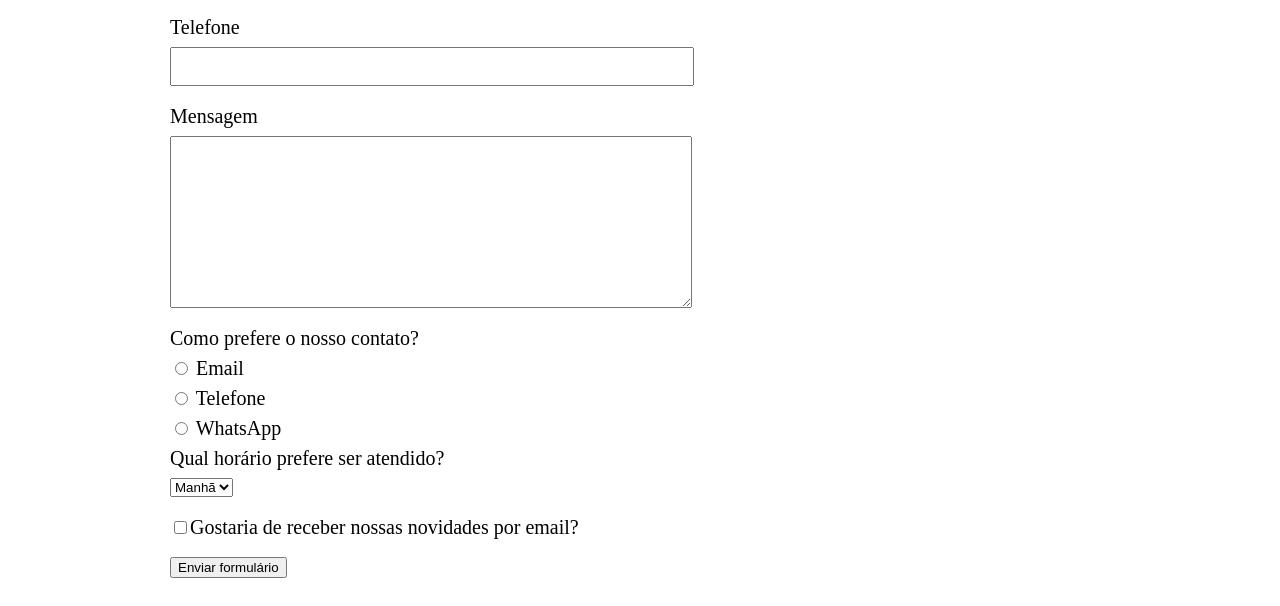
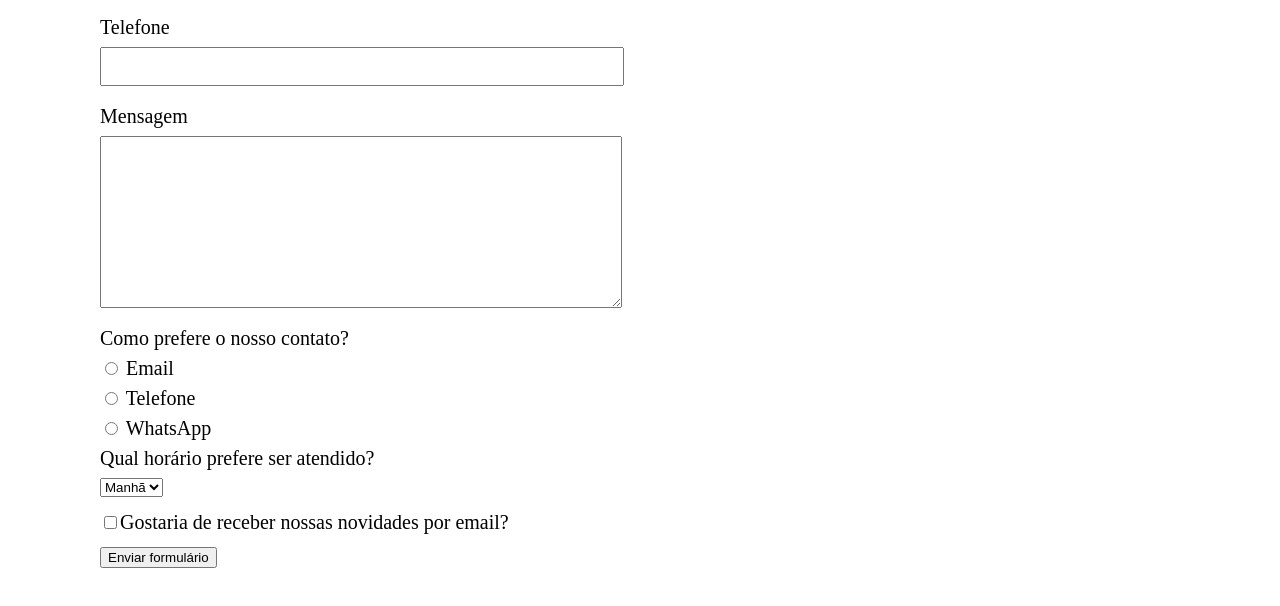
Before and after one commit to tiagolima05/Barbearia-Alura, a plain HTML site: page contato.html in a window 1280 px wide. Shown: the part 494-1100 px from the top of the page. Drawn offline with Linux system fonts and the light colour scheme.

Commit message:
Adcinado img e mudança no style.css

```diff
--- a/style.css
+++ b/style.css
@@ -92,7 +92,7 @@ footer {
 
 main {
 	width: 940px;
-	margin: 0 auto;
+	margin-left: 100px;
 }
 
 form {
@@ -113,5 +113,5 @@ form label, form p {
 }
 
 .checkbox {
-	margin: 20px 0;
+	margin: 15px 0;
 }
```
Also changed, not shown: cabelo+barba.jpg (added).
